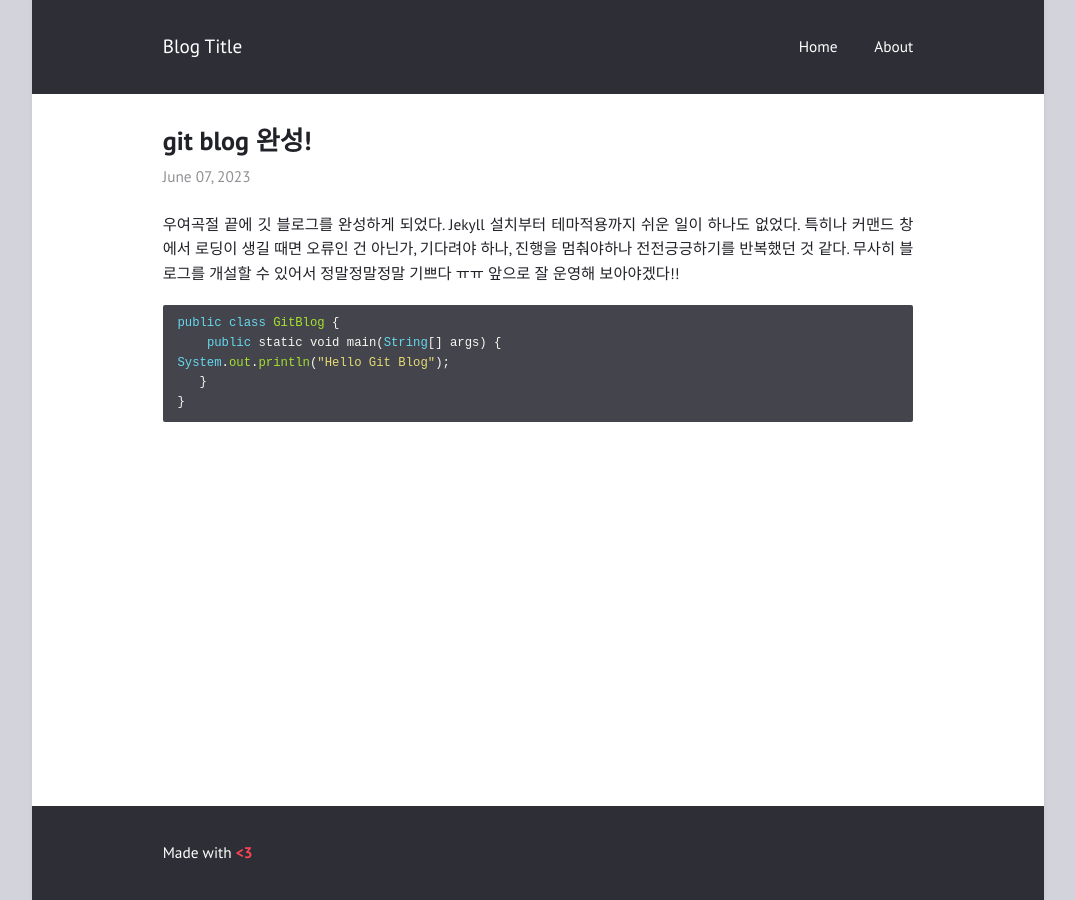
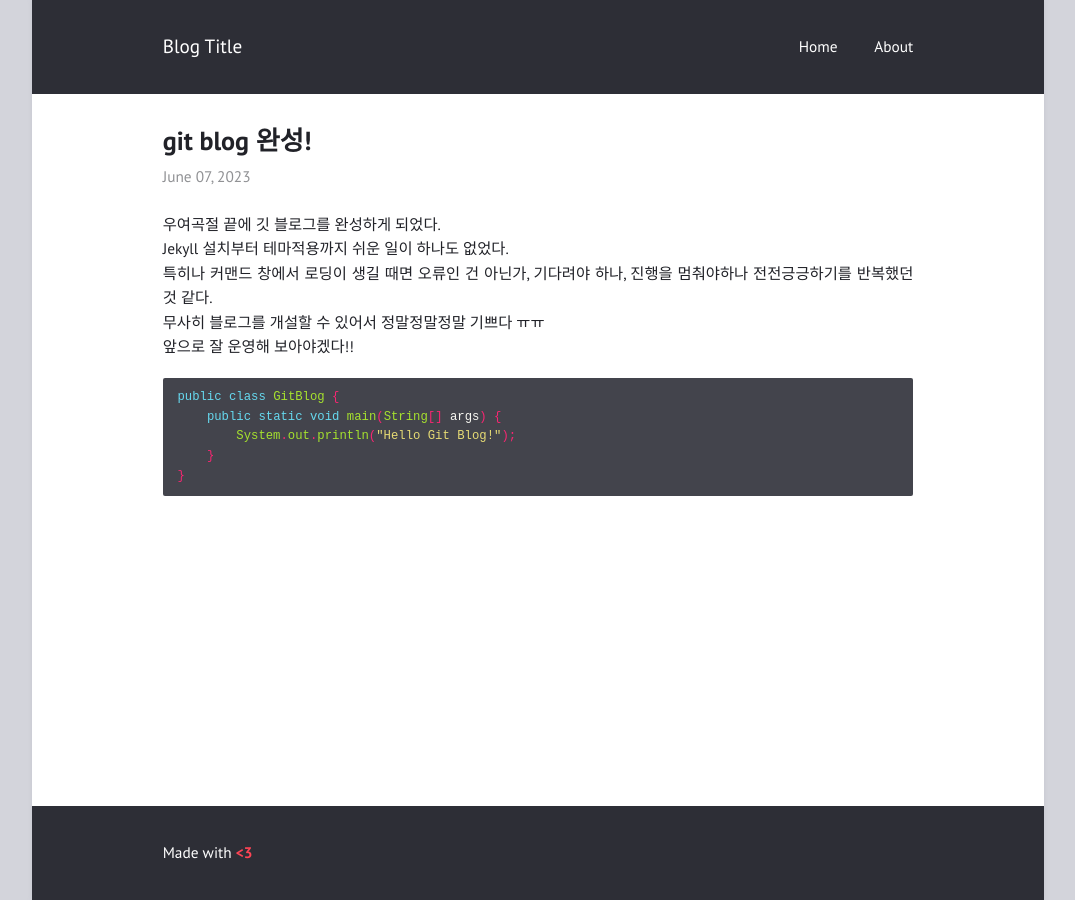
Before and after one commit to nayonnii/nayonnii.github.io, a Jekyll site: the page built from _posts/2023-06-07-start-git-blog.md, in a window 1280 px wide. Shown: the whole page, without its empty margins (102-1177 px from the left). Built offline with Jekyll 4.4.1, drawn with Linux system fonts in a browser that asks for light colours.

Commit message:
Update 2023-06-07-start-git-blog.md
modify post

````diff
--- a/_posts/2023-06-07-start-git-blog.md
+++ b/_posts/2023-06-07-start-git-blog.md
@@ -3,16 +3,16 @@ title: "git blog 완성!"
 layout: post
 ---
 
-우여곡절 끝에 깃 블로그를 완성하게 되었다.
-Jekyll 설치부터 테마적용까지 쉬운 일이 하나도 없었다.
-특히나 커맨드 창에서 로딩이 생길 때면 오류인 건 아닌가, 기다려야 하나, 진행을 멈춰야하나 전전긍긍하기를 반복했던 것 같다.
-무사히 블로그를 개설할 수 있어서 정말정말정말 기쁘다 ㅠㅠ
+우여곡절 끝에 깃 블로그를 완성하게 되었다.<br>
+Jekyll 설치부터 테마적용까지 쉬운 일이 하나도 없었다.<br>
+특히나 커맨드 창에서 로딩이 생길 때면 오류인 건 아닌가, 기다려야 하나, 진행을 멈춰야하나 전전긍긍하기를 반복했던 것 같다.<br>
+무사히 블로그를 개설할 수 있어서 정말정말정말 기쁘다 ㅠㅠ<br>
 앞으로 잘 운영해 보아야겠다!!
 
-{% highlight ruby %}
+```java
 public class GitBlog {
     public static void main(String[] args) {
-System.out.println("Hello Git Blog");
-   }
+        System.out.println("Hello Git Blog!");
+    }
 }
-{% endhighlight %}
+```
````
